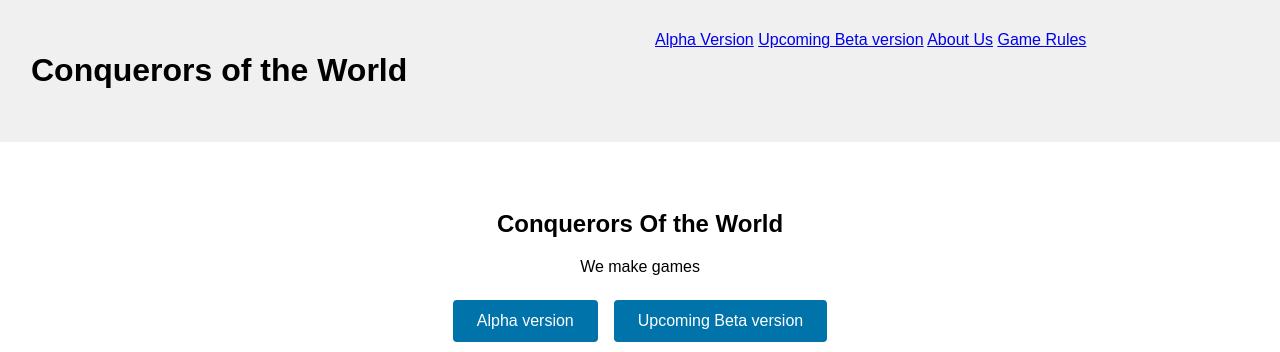
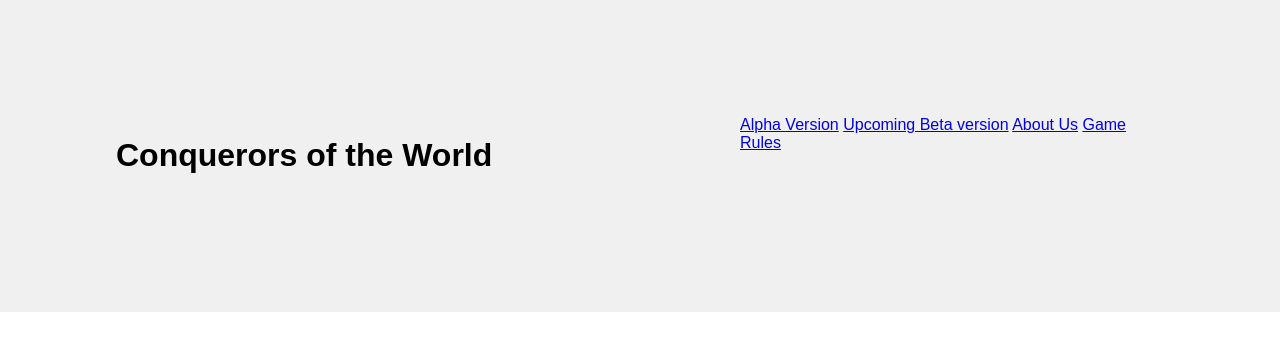
Before and after one commit to Conquerors-of-the-World/Conquerors-of-the-world.github.io, a plain HTML site: page index.html in a window 1280 px wide. Shown: the top 352 px of the page. Drawn offline with Linux system fonts and the light colour scheme.

Commit message:
Update index.html

```diff
--- a/index.html
+++ b/index.html
@@ -50,7 +50,7 @@
       grid-template-columns: 1fr 1fr;
     }
     .block {
-      padding: 15px;
+      padding: 100px;
     }
   </style>
 </head>
@@ -63,10 +63,10 @@
       </h1>
     </div>
     <div class="block">
-      <a href="alphaversion.html">Alpha Version</a>
-      <a href="betaversion.html">Upcoming Beta version</a>
-      <a href="about.html">About Us</a>
-      <a href="gamerules.html">Game Rules</a>
+      <a font-size="25px" href="alphaversion.html">Alpha Version</a>
+      <a font-size="25px" href="betaversion.html">Upcoming Beta version</a>
+      <a font-size="25px" href="about.html">About Us</a>
+      <a font-size="25px" href="gamerules.html">Game Rules</a>
     </div>
   </div>
 </header>
```
